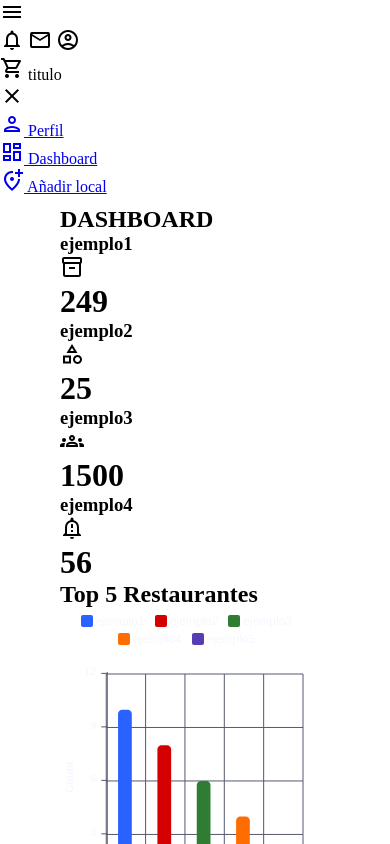
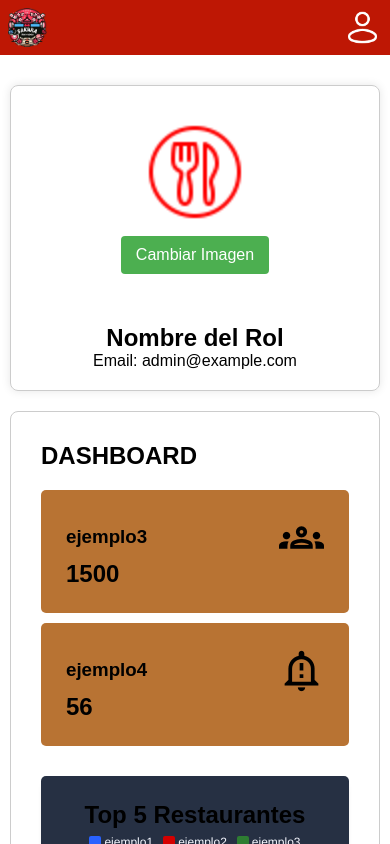
Before and after one commit to Waldoox/SakuraPanama, a plain HTML site: page demo/src/main/resources/static/dashboard.html in a window 390 px wide. Shown: the top 844 px of the page. Drawn offline with nearby package versions, Linux system fonts and the light colour scheme.

Commit message:
dashboard

```diff
--- a/demo/src/main/resources/static/css/perfilAdmin.css
+++ b/demo/src/main/resources/static/css/perfilAdmin.css
@@ -1,37 +1,71 @@
-html {
-    box-sizing: border-box;
+/*Globales*/
+html{
+  font-size: 62.5%;
+  box-sizing: border-box; /*Facilita el box model*/
+  scroll-snap-type: y mandatory;
 }
+
 *, *:before, *:after {
   box-sizing: inherit;
   margin: 0;
   padding: 0;
 }
 
-/*Nav*/
 body{
-    display: flex;
-      flex-direction: column;
-      min-height: 100vh;
+  font-size: 16px;
+  font-family: 'Asap',sans-serif;
+  background-image: linear-gradient(to top, #DFE9F3 0%, var(--blanco) 100%) ;
 }
 
+.contenedor{
+  max-width: 120rem;
+  margin: 0 auto;
+}
   /*--------------  PERFIL DEL ADMIN -----------------*/
+
+  .contenedor{
+    max-width: 120rem;
+    margin: 0 auto;
+  }
+  .headerbg{
+    background-color: #be1704;
+  }
+
+  .header-dpy{
+    display: flex;
+    align-items: center;
+    justify-content: space-between;
+    width: 100%;
+  }
+  .h-img{
+    margin: 0.8rem;
+    width: 18%;
+  }
+
+  @media ( min-width: 768px ){
+    .h-img{
+      margin: 1rem;
+      width: 6%;
+    }
+  }
+
+  .perfil-section{
+    display: flex;
+  }
+
 main {
-  width: 70%;
-margin-left: 10%;
   display: flex;
-  justify-content: space-between;
-  padding: 20px;
   border: #333;
 }
 .profile-info {
   text-align: center;
   padding: 20px;
-  height: 510px;
-  width: 250px;
   box-shadow: 0 0 10px rgba(0, 0, 0, 0.1);
   border: 1px solid #ccc;
   border-radius: 8px;
-  margin-top: 15%;
+  margin: 0 3rem;
+  width: 28rem;
+  height: 100%;
 }
 .profile-info form {
   padding: 5%;
@@ -57,24 +91,30 @@ margin-left: 10%;
 .personal{
   margin-top: 10%;
 }
-.contador{
-  margin-top: 20%;
-}
 
 
+.dashboard-section{
+  padding: 3rem;
+  border: 1px solid #ccc;
+  border-radius: 8px;
+}
 /*LOCAL*/
 
 #local_img{
   width: 100px;
   height: 100px;
 }
-.agregar-local-section {
-  flex-basis: 80%;
+
+.agregar-local-section{
+  width: 100%;
+}
+
+.contenedor-dpy{
+  display: flex;
+  flex-direction: column;
 }
 
 .local-form {
-  max-width: 600px;
-  margin: 0 auto;
   border: 1px solid #ccc;
   padding: 20px;
   display: block;
@@ -135,24 +175,60 @@ margin-left: 10%;
   background-color: #45a049;
 }
 
+
+
+/*PESTAÑAS*/
+.tabs {
+  display: flex;
+  margin: 5rem 0rem 0rem 38rem ;
+}
+.tab-button {
+  background-color: #4caf50;
+  color: #fff;
+  padding: 10px 15px;
+  border: none;
+  border-radius: 4px 4px 0 0; /* Bordes redondeados solo arriba */
+  cursor: pointer;
+  font-size: 16px;
+  margin-right: 2px; /* Espacio entre pestañas */
+  transition: background-color 0.3s;
+}
+
+.tab-button:hover {
+  background-color: #45a049;
+}
+
 /*------------ RESPONSIVE--------------*/
 /* Media Query para dispositivos móviles */
 @media screen and (max-width: 768px) {
-  .sidebar {
+
+  .perfil-section{
+    flex-direction: column;
+  }
+
+  .tabs{
     display: none;
   }
+
+  .h-img{
+    width: 10%;
+  }
+
 
   main {
       flex-direction: column;
       padding: 10px;
-      margin-left: 50px;
+
 
   }
 
   .profile-info,
   .agregar-local-section {
+      margin: 2rem 0rem;
+  }
+
+  .profile-info{
     width: 100%;
-      margin-bottom: 20px;
   }
 
   .columna-1,
@@ -179,47 +255,166 @@ margin-left: 10%;
 
 /* Media Query para tablet */
 @media screen and (min-width: 769px) and (max-width: 1024px) {
+  .perfil-section{
+    flex-direction: column;
+  }
+
+  .tabs{
+    display: none;
+  }
+
+  .h-img{
+    width: 10%;
+  }
+
 
   main {
-    width: 90%;
-    margin-left: 50px;
+      flex-direction: column;
+      padding: 10px;
 
+
+  }
+
+  .profile-info,
+  .agregar-local-section {
+      margin: 2rem 0rem;
+  }
+
+  .profile-info{
+    width: 100%;
   }
   .profile-info{
     width: 100%;
   }
-  .agregar-local-section {
-      flex-basis: 70%;
+
+
+
+
 }
 
-  .local-form label,
-  .local-form input,
-  .local-form select,
-  .local-form textarea {
-      width: (100% );
-      margin-right: 5px;
+/* ---------- MAIN ---------- */
+
+.main-container {
+  grid-area: main;
+  overflow-y: auto;
+  padding: 20px 20px;
+  color: rgba(255, 255, 255, 0.95);
+}
+
+.main-title {
+  display: flex;
+  justify-content: space-between;
+}
+
+.main-cards {
+  display: grid;
+  grid-template-columns: 1fr 1fr 1fr 1fr;
+  gap: 20px;
+  margin: 20px 0;
+}
+
+.card {
+  display: flex;
+  flex-direction: column;
+  justify-content: space-around;
+  padding: 25px;
+  border-radius: 5px;
+}
+
+.card:first-child {
+  background-color: #B87333;
+}
+
+.card:nth-child(2) {
+  background-color: #B87333;
+}
+
+.card:nth-child(3) {
+  background-color: #B87333;
+}
+
+.card:nth-child(4) {
+  background-color: #B87333;
+}
+
+.card-inner {
+  display: flex;
+  align-items: center;
+  justify-content: space-between;
+}
+
+.card-inner > .material-icons-outlined {
+  font-size: 45px;
+}
+
+.charts {
+  display: grid;
+  grid-template-columns: 1fr 1fr;
+  gap: 20px;
+  margin-top: 60px;
+}
+
+.charts-card {
+  background-color: #263043;
+  margin-bottom: 20px;
+  padding: 25px;
+  box-sizing: border-box;
+  -webkit-column-break-inside: avoid;
+  border-radius: 5px;
+  box-shadow: 0 6px 7px -4px rgba(0, 0, 0, 0.2);
+}
+
+.chart-title {
+  display: flex;
+  align-items: center;
+  justify-content: center;
+}
+
+/* ---------- MEDIA QUERIES ---------- */
+
+/* Medium <= 992px */
+
+@media screen and (max-width: 992px) {
+  .grid-container {
+    grid-template-columns: 1fr;
+    grid-template-rows: 0.2fr 3fr;
+    grid-template-areas:
+      'header'
+      'main';
+  }
+
+  #sidebar {
+    display: none;
+  }
+
+  .menu-icon {
+    display: inline;
+  }
+
+  .sidebar-title > span {
+    display: inline;
   }
 }
 
-/*PESTAÑAS*/
-.tabs {
-  display: flex;
-  overflow: hidden;
-  margin-left: 40px;
+/* Small <= 768px */
 
-}
-.tab-button {
-  background-color: #4caf50;
-  color: #fff;
-  padding: 10px 15px;
-  border: none;
-  border-radius: 4px 4px 0 0; /* Bordes redondeados solo arriba */
-  cursor: pointer;
-  font-size: 16px;
-  margin-right: 2px; /* Espacio entre pestañas */
-  transition: background-color 0.3s;
+@media screen and (max-width: 768px) {
+  .main-cards {
+    grid-template-columns: 1fr;
+    gap: 10px;
+    margin-bottom: 0;
   }
 
-.tab-button:hover {
-  background-color: #45a049;
+  .charts {
+    grid-template-columns: 1fr;
+    margin-top: 30px;
   }
+}
+
+/* Extra Small <= 576px */
+
+@media screen and (max-width: 576px) {
+  .hedaer-left {
+    display: none;
+  }
+}
--- a/demo/src/main/resources/static/dashboard.html
+++ b/demo/src/main/resources/static/dashboard.html
@@ -15,72 +15,54 @@
     <link rel="stylesheet" href="css/perfilAdmin.css">
   </head>
   <body>
-    <div class="grid-container">
+
 
       <!-- Header -->
-      <header class="header">
-        <div class="menu-icon" onclick="openSidebar()">
-          <span class="material-icons-outlined">menu</span>
+      <header class="headerbg">
+        <div class="contenedor header-dpy">
+            <img src="img/logo.png" alt="" class="h-img">
+
+            <img src="img/user.png" alt="" class="h-img"> <!-- Cambiar por la imagen sacada de la BD -->
         </div>
-        <div class="header-right">
-          <span class="material-icons-outlined">notifications</span>
-          <span class="material-icons-outlined">email</span>
-          <span class="material-icons-outlined">account_circle</span>
-        </div>
+
     </header>
       <!-- End Header -->
 
-      <!-- Sidebar -->
-      <aside id="sidebar">
-        <div class="sidebar-title">
-          <div class="sidebar-brand">
-            <span class="material-icons-outlined">shopping_cart</span> titulo
-          </div>
-          <span class="material-icons-outlined" onclick="closeSidebar()">close</span>
+
+      <!-- Main -->
+
+      <main class="contenedor contenedor-dpy">
+
+        <div class="tabs">
+            <a href="perfilAdmin.html" ><button class="tab-button">Perfil</button></a>
+            <a href="dashboard.html" ><button class="tab-button">Dashboard</button></a>
         </div>
 
-        <ul class="sidebar-list">
-          <li class="sidebar-list-item">
-            <a href="perfilAdmin.html" target="_self">
-              <span class="material-icons-outlined">person</span> Perfil
-            </a>
-          </li>
-          <li class="sidebar-list-item">
-            <a href="dashboard.html" target="_self">
-              <span class="material-icons-outlined">dashboard</span> Dashboard
-            </a>
-          </li>
-          <li class="sidebar-list-item">
-            <a href="añadir_local.html" target="_self">
-              <span class="material-icons-outlined">add_location_alt</span> Añadir local
-            </a>
-        </ul>
+        <div class="perfil-section">
+            <aside >
+                <div class="profile-info">
+                    <form id="profile-form">
+                        <img src="./img/comida.png" alt="Avatar" id="avatar-img">
+                        <br>
+                        <input type="file" id="avatar-input" accept="image/*" style="display: none">
+                        <button type="button" onclick="document.getElementById('avatar-input').click()">Cambiar
+                            Imagen</button>
+                    </form>
+                    <div class="personal">
+                        <h2>Nombre del Rol</h2>
+                        <p>Email: admin@example.com</p>
+                    </div>
+                </div>
             </aside>
-      <!-- End Sidebar -->
 
-      <!-- Main -->
-      <main class="main-container">
+
+            <section class="dashboard-section">
               <div class="main-title">
                 <h2>DASHBOARD</h2>
               </div>
 
               <div class="main-cards">
 
-          <div class="card">
-            <div class="card-inner">
-              <h3>ejemplo1</h3>
-              <span class="material-icons-outlined">inventory_2</span>
-            </div>
-            <h1>249</h1>
-          </div>
-
-          <div class="card">
-            <div class="card-inner">
-              <h3>ejemplo2</h3>
-              <span class="material-icons-outlined">category</span>
-            </div>
-            <h1>25</h1>
-          </div>
 
                 <div class="card">
                   <div class="card-inner">
@@ -113,10 +95,11 @@
                 </div>
 
               </div>
+            </section>
+        </div>
+
     </main>
       <!-- End Main -->
-
-    </div>
 
     <!-- Scripts -->
     <!-- ApexCharts -->
```
Also changed, not shown: demo/src/main/resources/static/perfilAdmin.html (+20 -11 lines), demo/src/main/resources/static/js/perfil.js (added), 1 other file. Lines whose indentation alone changed are shown as unchanged.
